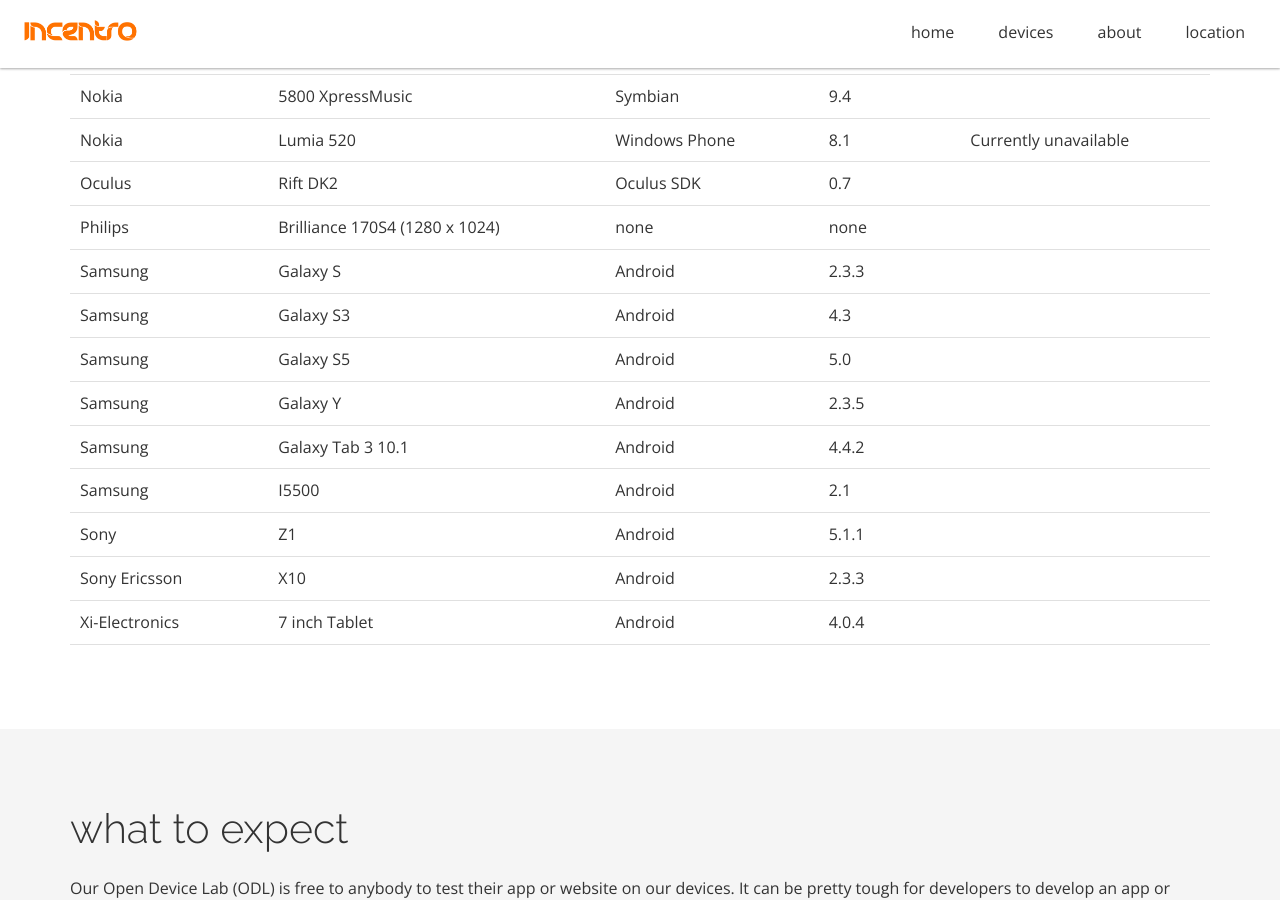
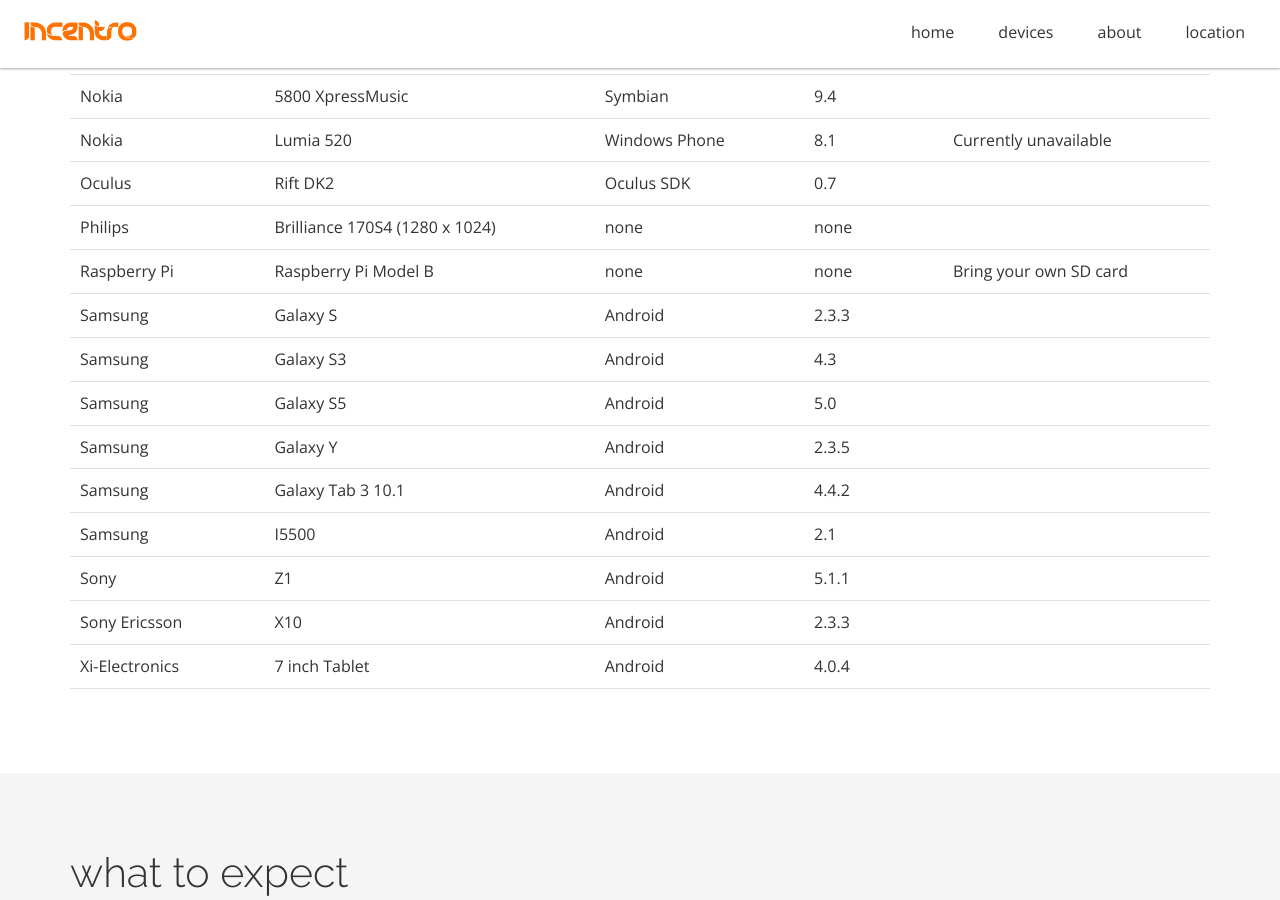
Before and after one commit to incentro/devicelab, a Jekyll site: the page built from index.html, in a window 1280 px wide and 900 px high, scrolled down 1490 px. Built offline with Jekyll 4.4.1, drawn with Linux system fonts in a browser that asks for light colours; nearby versions of some CDN libraries; Markdown is read by kramdown in place of the engine named in the settings.

Commit message:
Added Raspberry Pi

```diff
--- a/_data/devicelist.yml
+++ b/_data/devicelist.yml
@@ -158,6 +158,14 @@
   osversion: none
 # Owner: Martijn Dams
 
+- title: RaspberryPiModelB
+  vendor: Raspberry Pi
+  device: Raspberry Pi Model B
+  os: none
+  osversion: none
+  remarks: Bring your own SD card
+# Owner: Pieter Bogaerts
+
 - title: SamsungGalaxyS2.3.3
   vendor: Samsung
   device: Galaxy S
```
